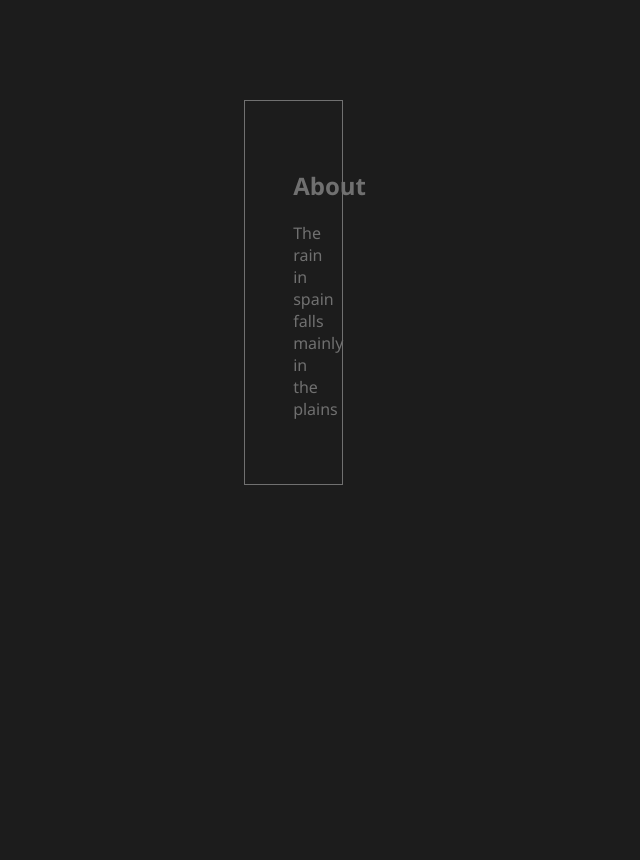
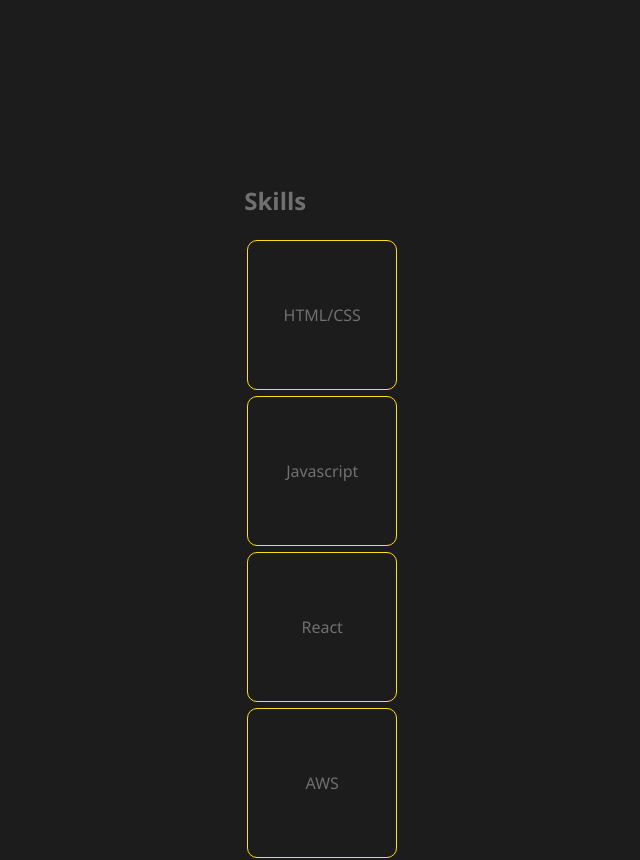
Before and after one commit to code-citrus/portfolio, a React app: page / in a window 1280 px wide. Shown: the part 1500-2360 px from the top of the page, without its empty margins (235-875 px from the left). Built offline with nearby package versions, Linux system fonts and the light colour scheme.

Commit message:
animated skills gallery

```diff
--- a/package.json
+++ b/package.json
@@ -5,6 +5,7 @@
   "main": "index.js",
   "scripts": {
     "start": "npx webpack-dev-server --mode development",
+    "debug": "node --inspect-brk node_modules/webpack-dev-server/bin/webpack-dev-server.js",
     "test": "echo \"Error: no test specified\" && exit 1"
   },
   "repository": {
--- a/src/Container.css
+++ b/src/Container.css
@@ -6,7 +6,7 @@
 }
 
 .sb-container::before {
-  flex-grow:1;
+  flex-grow: 1;
   max-width: 300px;
   content: "";
 }
@@ -15,7 +15,8 @@
   background-color: #1C1C1C;
   font-family: 'Segoe UI', Tahoma, Geneva, Verdana, sans-serif;
   position: sticky;
-  top: 48px;
+  top: 64px;
+  padding: 0 2rem;
 }
 
 .sidebar-main {
--- a/src/Container.js
+++ b/src/Container.js
@@ -1,5 +1,6 @@
 import React from 'react';
 import Main from './Main';
+import Skills from './sections/Skills';
 import './Container.css';
 
 const Sidebar = ({ expandContent }) => {
@@ -26,10 +27,10 @@
                 <div className="name">Gautham</div>
               </div>
               <nav>
-                <a href="#">About</a>
                 <a href="#">Skills</a>
                 <a href="#">Experience</a>
                 <a href="#">Portfolio</a>
+                <a href="#">About</a>
               </nav>
             </div>
             <div className="intro">
@@ -51,10 +52,7 @@
         </div>
       </div>
       <Main expanded={expandContent}>
-        <section>
-          <h1>About</h1>
-          <p>The rain in spain falls mainly in the plains</p>
-        </section>
+        <Skills />
       </Main>
     </div>
   );
--- a/src/Main.css
+++ b/src/Main.css
@@ -1,13 +1,12 @@
-main {
+.main-container {
   margin-top: 150vh;
   margin-bottom: 80vh;
-  margin-left: 10%;
+  margin-left: 5%;
   min-width: 0;
   width: 1px; /* to enbable scroll */
 }
 
-main section {
-  border: 1px solid #707070;
-  padding: 3rem;
+main {
+  min-height: 100vh;
   width: 70%;
 }
--- a/src/Main.js
+++ b/src/Main.js
@@ -8,9 +8,11 @@
   };
 
   return (
-    <main style={style}>
-      { children }
-    </main>
+    <div className="main-container" style={style}>
+      <main>
+        { children }
+      </main>
+    </div>
   );
 };
 
--- /dev/null
+++ b/src/sections/Skills.js
@@ -0,0 +1,27 @@
+import React from 'react';
+import GridGallery from '../widgets/GridGallery';
+import './sections.css';
+
+const Skills = ({}) => {
+
+  const toggleActive = (e) => {
+    console.log('clicked');
+    e.target.classList.toggle('active');
+  }
+
+  return (
+    <section>
+      <h2>Skills</h2>
+      <GridGallery>
+        <div onClick={toggleActive}>HTML/CSS</div>
+        <div onClick={toggleActive}>Javascript</div>
+        <div onClick={toggleActive}>React</div>
+        <div onClick={toggleActive}>AWS</div>
+        <div onClick={toggleActive}>React Native</div>
+        <div onClick={toggleActive}>Native Android</div>
+      </GridGallery>
+    </section>
+  )
+};
+
+export default Skills;
--- /dev/null
+++ b/src/sections/sections.css
@@ -0,0 +1,7 @@
+main section h2 {
+  position: sticky;
+  top:0;
+  z-index: 1;
+  background-color: #1C1C1C;
+  padding-top: 64px;
+}
--- /dev/null
+++ b/src/widgets/GridGallery.css
@@ -0,0 +1,43 @@
+.grid-gallery {
+  display: flex;
+  flex-wrap: wrap;
+}
+
+.grid-gallery > * {
+  border-radius: 10px;
+  background-color: #1C1C1C;
+  flex-basis: 0;
+  flex-grow: 0;
+  min-width: 128px;
+  min-height: 128px;
+  text-align: center;
+  padding: 10px;
+  display: flex;
+  flex-direction: column;
+  justify-content: center;
+  margin: 3px;
+  border: 1px solid #FFDe1A;
+  transition:
+    flex-basis 1s,
+    max-width 1s,
+    max-height 1s,
+    min-width 1s,
+    min-height 1s;
+}
+
+.grid-gallery > *:hover {
+  background-color: white;
+}
+
+.grid-gallery > *.active {
+  flex-basis: 100%;
+}
+
+.grid-gallery > *.hidden {
+  min-width: 0;
+  min-height: 0;
+  max-width: 0;
+  max-height: 0;
+  padding: 0;
+  overflow: hidden;
+};
--- /dev/null
+++ b/src/widgets/GridGallery.js
@@ -0,0 +1,46 @@
+import React from 'react';
+import './GridGallery.css';
+
+class GridGallery extends React.Component {
+  constructor(props) {
+    super(props);
+    this.state = {
+      selectedIndex: null,
+    };
+    this.createItem = this.createItem.bind(this);
+  }
+
+  createItem(child, idx) {
+    let classes = 'grid-item';
+    if(idx == this.state.selectedIndex) {
+      classes += ' active';
+    }
+    else if (this.state.selectedIndex !== null) {
+      classes += ' hidden';
+    }
+    return (
+      <div className={classes} onClick={() => this.handleItemClick(idx)} key={idx}>
+        {child}
+      </div>
+    );
+  }
+
+  handleItemClick(index) {
+    console.log(`${index} was clicked`);
+    this.setState(old => {
+      if(old.selectedIndex == index) {
+        return { selectedIndex: null };
+      }
+      else {
+        return { selectedIndex: index };
+      }
+    });
+  }
+
+  render() {
+    const items = this.props.children.map(this.createItem);
+    return (<div className="grid-gallery">{items}</div>)
+  }
+}
+
+export default GridGallery;
```
Also changed, not shown: src/sections/Experience.js (added, +11 -0 lines).
